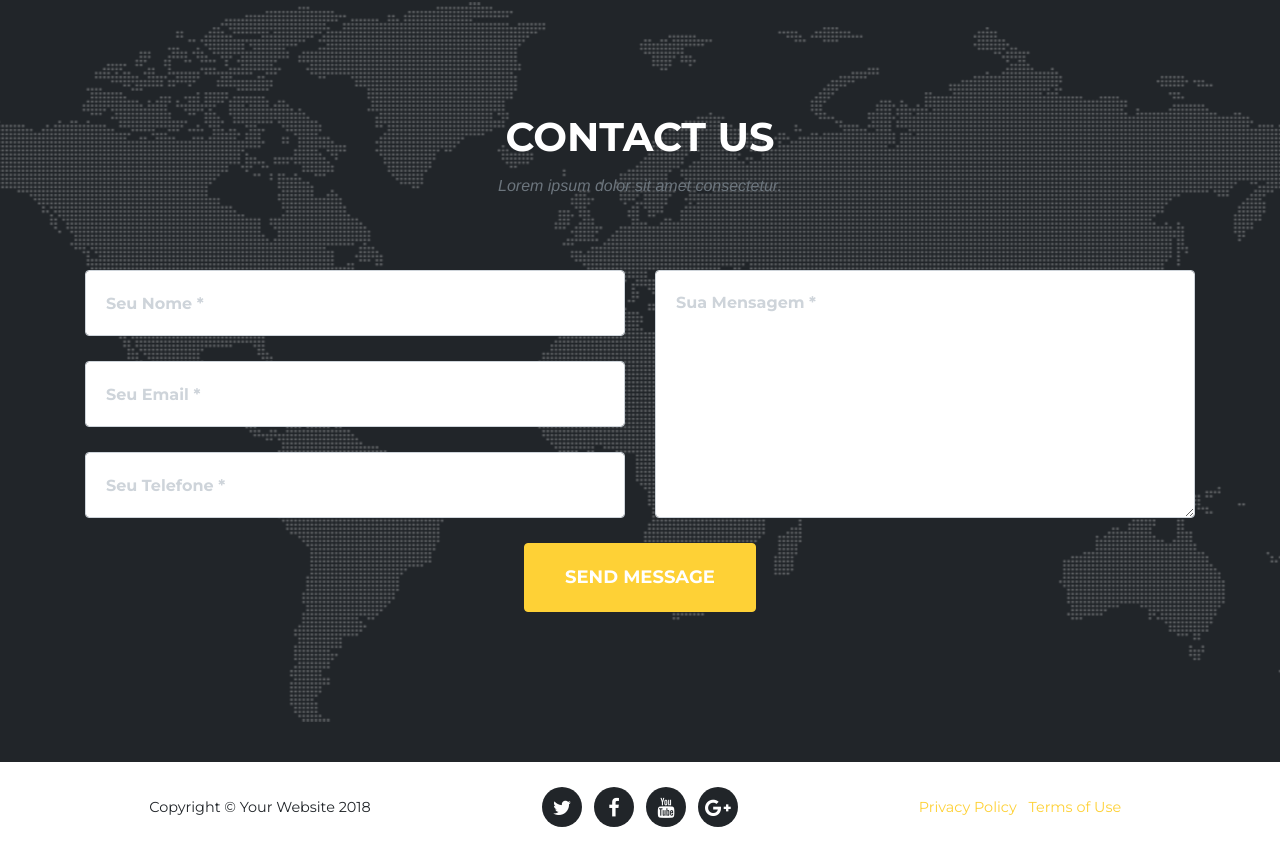
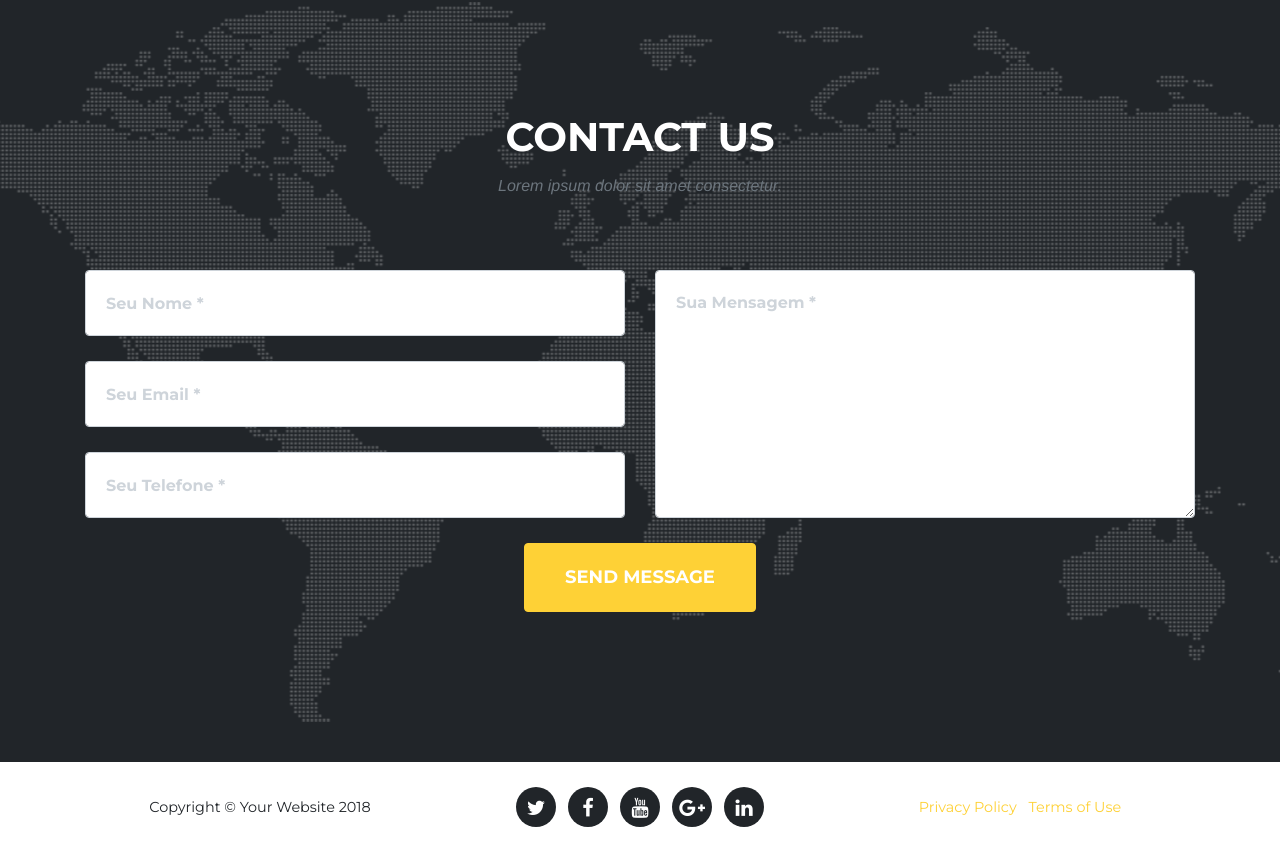
Before and after one commit to peritoeconomista/valorefetivo, a plain HTML site: page index.html in a window 1280 px wide. Shown: the part 2424-3276 px from the top of the page. Drawn offline with Linux system fonts and the light colour scheme; a web font is replaced by a local one.

Commit message:
Add linkedin

```diff
--- a/index.html
+++ b/index.html
@@ -189,6 +189,11 @@
               <li class="list-inline-item">
                 <a href="#">
                   <i class="fa fa-google-plus"></i>
+                </a>
+              </li>
+              <li class="list-inline-item">
+                <a href="#">
+                  <i class="fa fa-linkedin"></i>
                 </a>
               </li>
             </ul>
```
